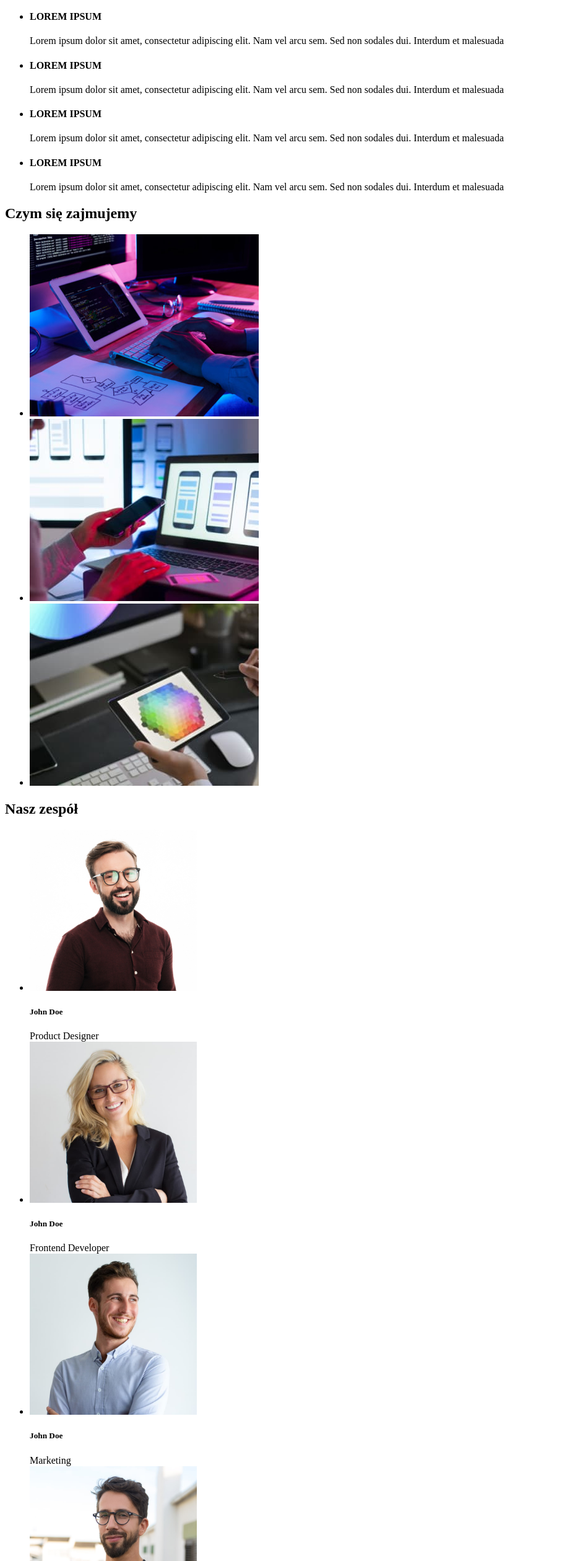
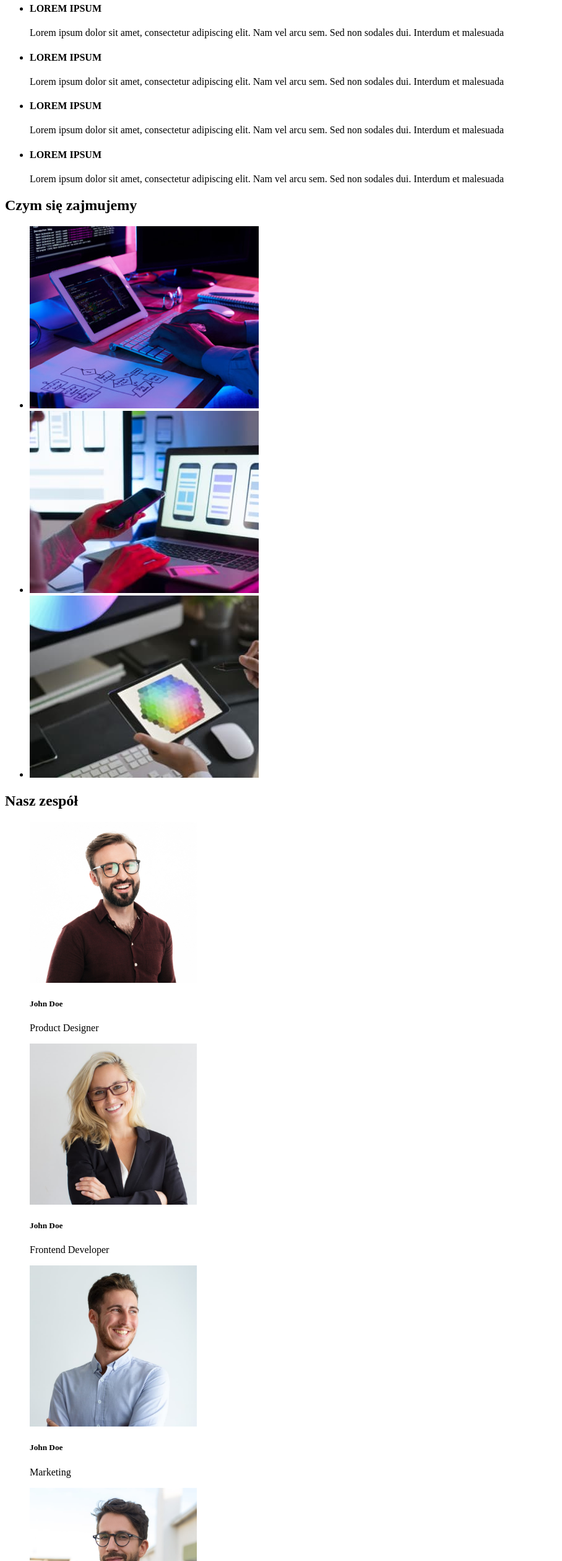
Before and after one commit to RostekL/goit-markup-hw-01, a plain HTML site: page index.html in a window 1280 px wide. Shown: the part 234-2753 px from the top of the page at 62% size, without its empty margins (0-908 px from the left). Drawn offline with Linux system fonts and the light colour scheme.

Commit message:
Update index.html
Swapped div to section
Changed "Our Team" section from list <ul> to <figure>

```diff
--- a/index.html
+++ b/index.html
@@ -6,7 +6,6 @@
     <meta name="viewport" content="width=device-width, initial-scale=1.0" />
     <title>WebStudio Onepage</title>
   </head>
-
   <body>
     <header>
       <a href="#">WebStudio</a>
@@ -21,11 +20,11 @@
       <a href="tel:+48111111111">+48 111 111 111</a>
     </header>
     <main>
-      <div>
+      <section>
         <h1>EFEKTYWNE ROZWIĄZANIA DLA WASZEGO BIZNESU</h1>
         <button type="button">Zamów usługe</button>
-      </div>
-      <div>
+      </section>
+      <section>
         <ul>
           <li>
             <h4>LOREM IPSUM</h4>
@@ -48,8 +47,8 @@
             arcu sem. Sed non sodales dui. Interdum et malesuada
           </li>
         </ul>
-      </div>
-      <div>
+      </section>
+      <section>
         <h2>Czym się zajmujemy</h2>
         <ul>
           <li>
@@ -71,61 +70,64 @@
           <li>
             <img
               src="images/tablet.jpg"
-              alt="we can make color scheme on our
-            tablet for your website"
+              alt="we can make color scheme on our tablet for your website"
               width="370"
               height="294"
             />
           </li>
         </ul>
-      </div>
-      <div>
+      </section>
+      <section>
         <h2>Nasz zespół</h2>
-        <div>
-          <ul>
-            <li>
+        <figure>
           <img
             src="images/oneemployee.jpg"
             alt="man in claret shirt with beard and glasses"
             width="270"
             height="260"
           />
+          <figcaption>
             <h5>John Doe</h5>
             Product Designer
-            </li>
-            <li>
+          </figcaption>
+        </figure>
+        <figure>
           <img
-                src="images/twoemployee.jpg"
+            src="/images/twoemployee.jpg"
             alt="smailing blond woman in black jacket and glasses"
             width="270"
             height="260"
           />
+          <figcaption>
             <h5>John Doe</h5>
             Frontend Developer
-            </li>
-            <li>
+          </figcaption>
+        </figure>
+        <figure>
           <img
-                src="images/threeemployee.jpg"
+            src="/images/threeemployee.jpg"
             alt="smailing brown hair man in blue shirt"
             width="270"
             height="260"
           />
+          <figcaption>
             <h5>John Doe</h5>
             Marketing
-            </li>
-            <li>
+          </figcaption>
+        </figure>
+        <figure>
           <img
-                src="images/fouremployee.jpg"
+            src="/images/fouremployee.jpg"
             alt="man with black hair and beard in black t-shirt and glasses"
             width="270"
             height="260"
           />
+          <figcaption>
             <h5>John Doe</h5>
             UI Designer
-            </li>
-          </ul>
-        </div>
-      </div>
+          </figcaption>
+        </figure>
+      </section>
     </main>
     <footer>
       <a href="#">WebStudio</a>
```
Lines whose indentation alone changed are shown as unchanged.
